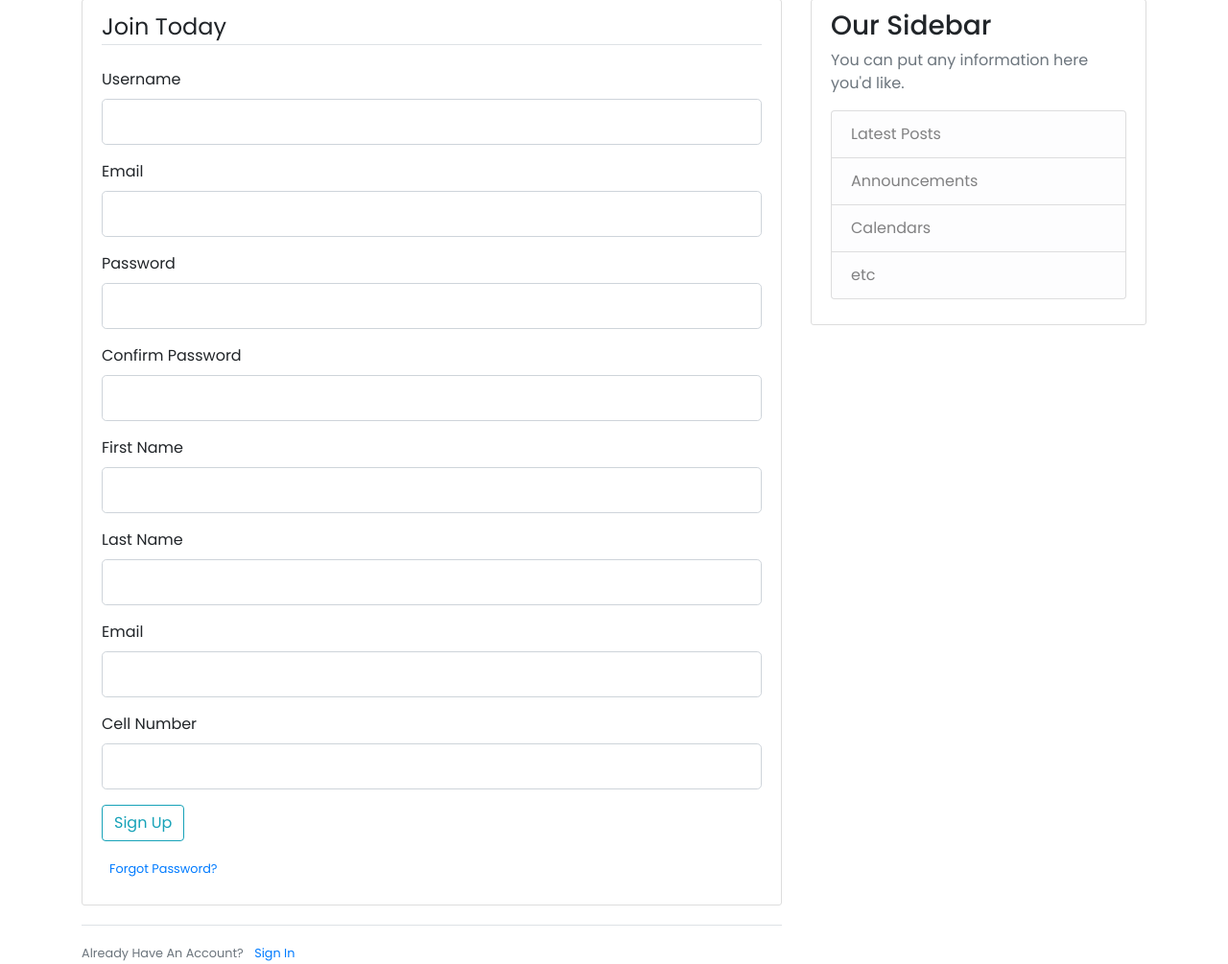
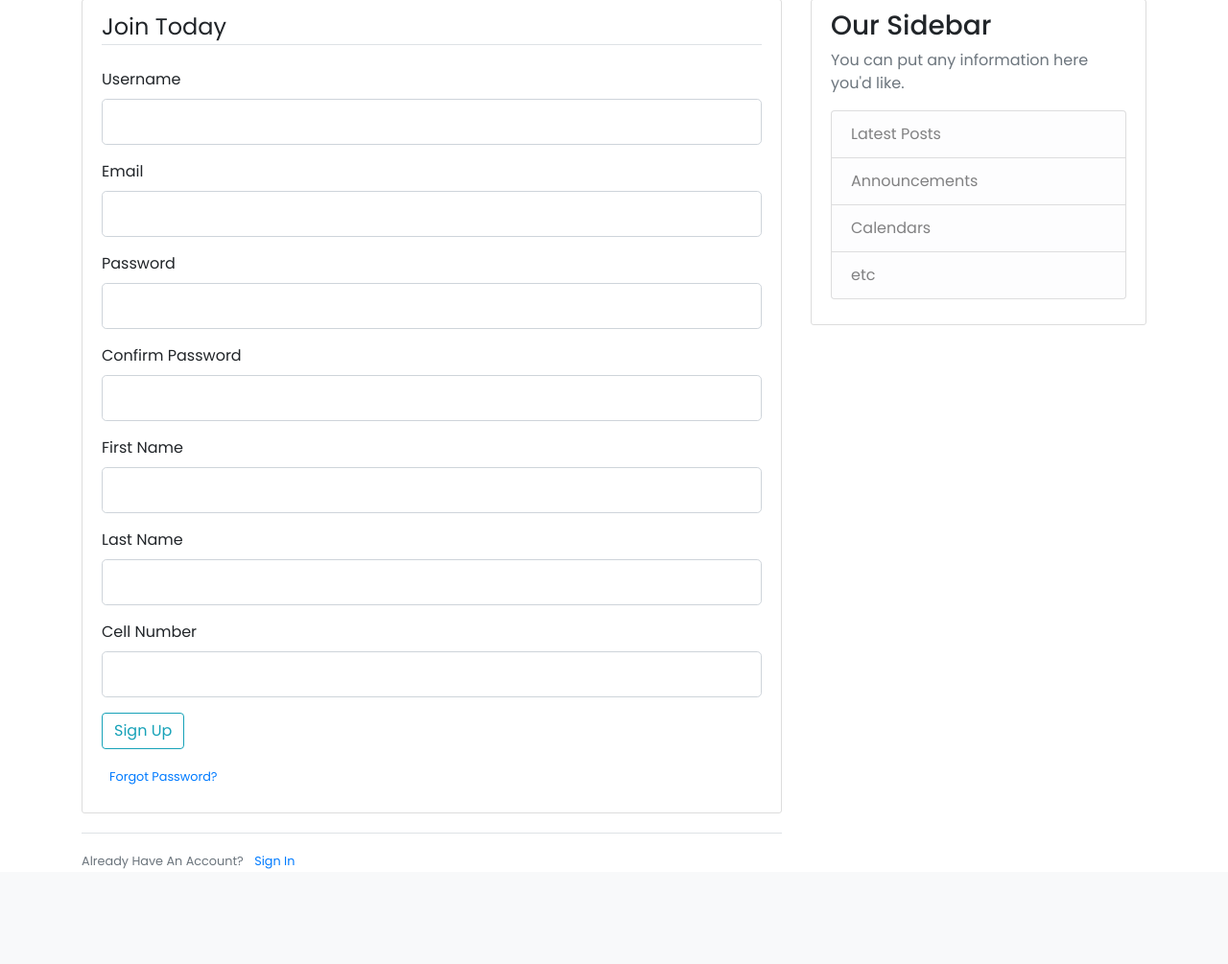
Before and after one commit to Temujin18/STBooking, a Flask app: page /register in a window 1280 px wide. Shown: the part 142-1147 px from the top of the page at 96% size. After the commit the page ends 1048 px from the top, so only its background shows below. Run offline with Flask 2, Linux system fonts and the light colour scheme; some libraries are stand-ins or nearby versions.

Commit message:
Remove duplicate email field

```diff
--- a/stbooking/forms.py
+++ b/stbooking/forms.py
@@ -63,8 +63,6 @@ class RegistrationForm(FlaskForm):
     lastname = StringField('Last Name',
             validators=[DataRequired(), Length(min=2, max=50)])
 
-    email = StringField('Email', validators=[Email()])
-
     phone = StringField('Cell Number', validators=[DataRequired(), Phone()])
 
     submit = SubmitField('Sign Up')
--- a/stbooking/templates/register.html
+++ b/stbooking/templates/register.html
@@ -93,20 +93,6 @@
 
                 </div>
                 <div class="form-group">
-                    {{ form.email.label(class="form-control-label") }}
-
-                    {% if form.email.errors %}
-                        {{ form.email(class="form-control form-control-lg is-invalid") }}
-                        <div class="invalid-feedback">
-                            {% for error in form.email.errors %}
-                                <span>{{ error }}</span>
-                            {% endfor %}
-                        </div>
-                    {% else %}
-                        {{ form.email(class="form-control form-control-lg") }}
-                    {% endif %}
-                </div>
-                <div class="form-group">
                     {{ form.phone.label(class="form-control-label") }}
 
                     {% if form.phone.errors %}
```
